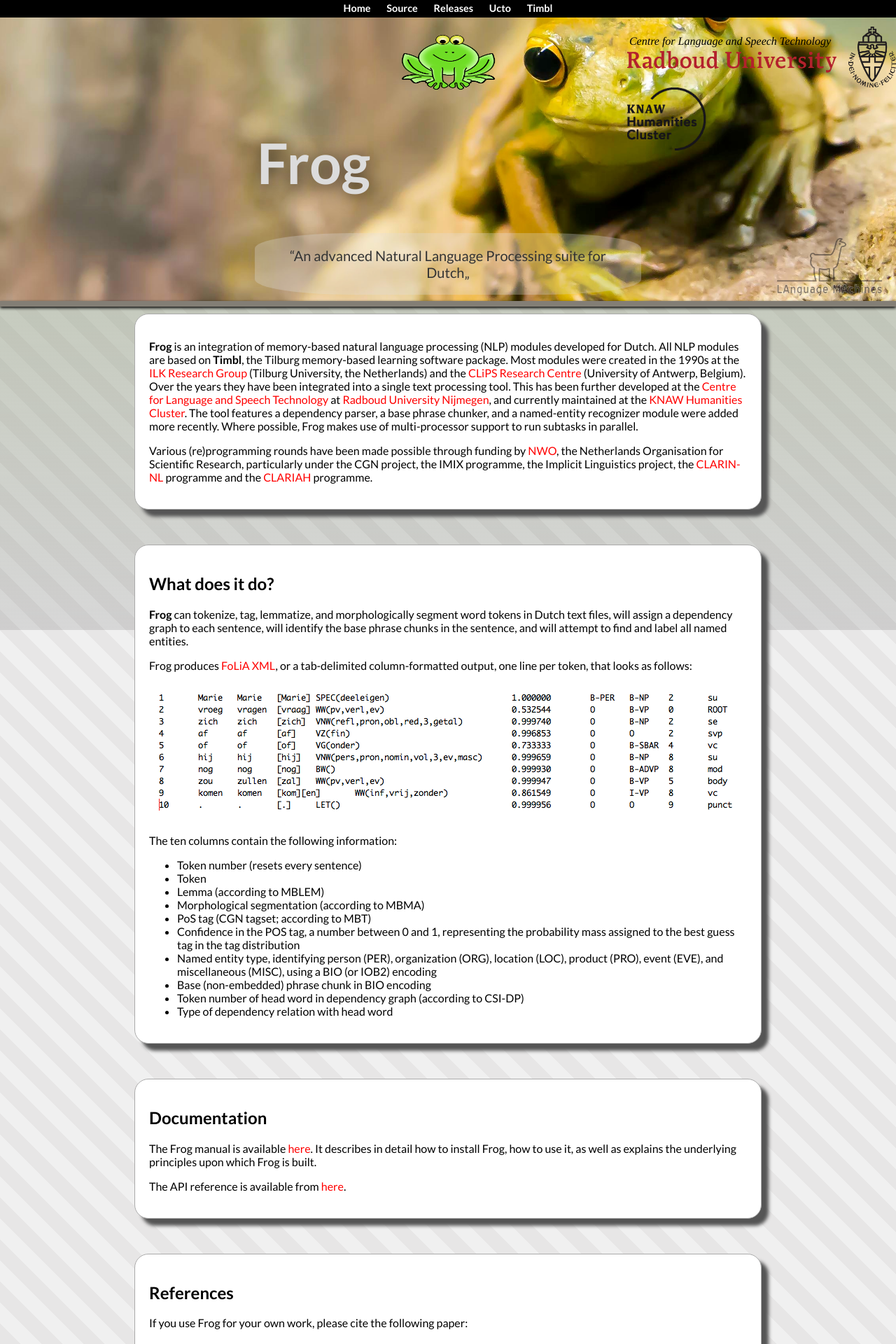
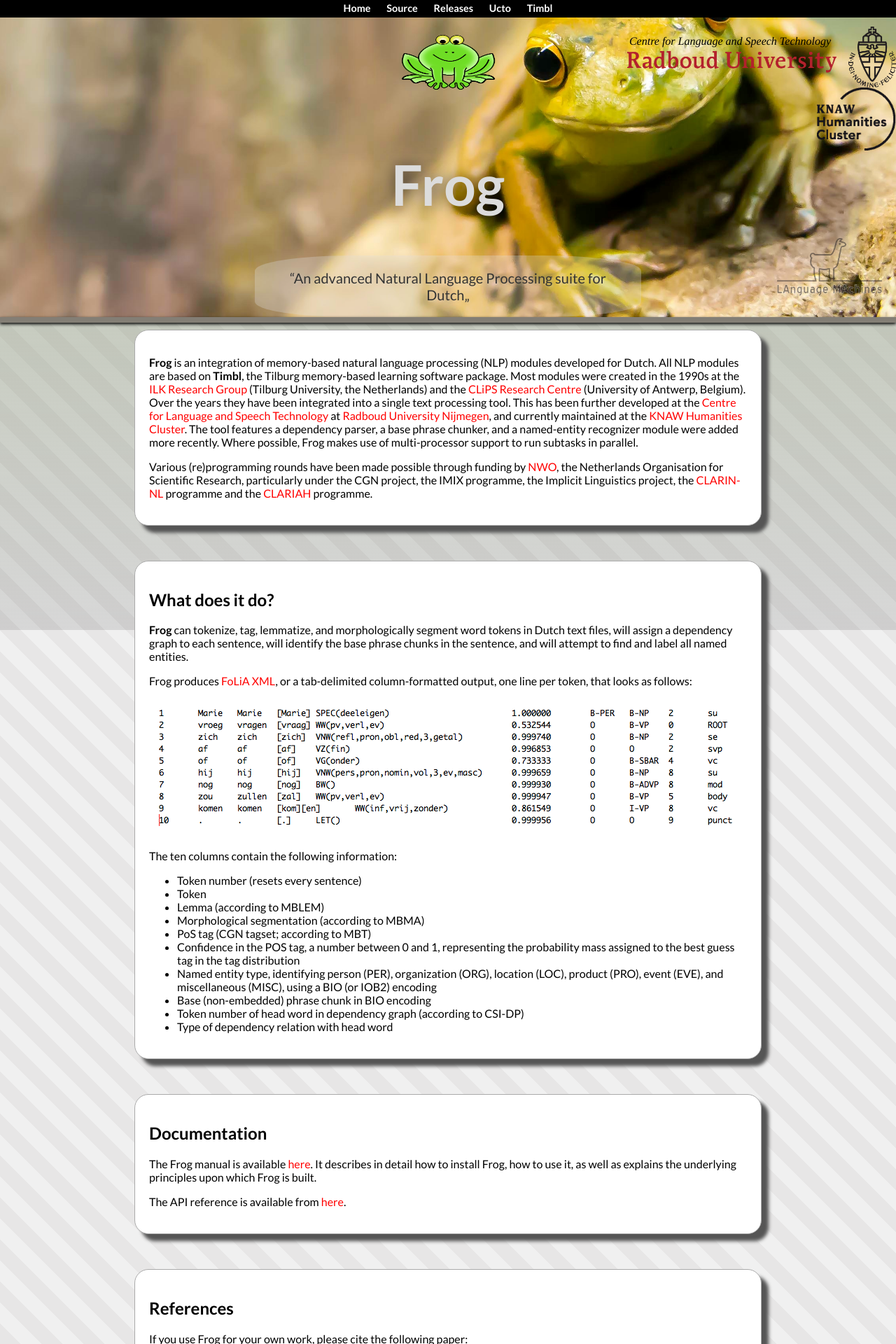
Before and after one commit to LanguageMachines/frog, a Jekyll site: the page built from index.html, in a window 1280 px wide. Shown: the top 1920 px of the page at 70% size. Built offline with Jekyll 4.4.1, drawn with Linux system fonts in a browser that asks for light colours.

Commit message:
style fix

```diff
--- a/index.html
+++ b/index.html
@@ -115,7 +115,7 @@
 <ol>
 <li>First check if there are up-to-date packages
 included in your distribution's package manager. There are packages for
-<strong>Alpine Linux</strong>, <strong>Arch Linux</strong> (AUR), <strong>macOS</strong> (homebrew), <strong>Debian</strong>,<strong>Ubuntu</strong>.</li>
+<strong>Alpine Linux</strong>, <strong>Arch Linux</strong> (AUR), <strong>macOS</strong> (homebrew), <strong>Debian</strong> and derivates like <strong>Ubuntu</strong>.</li>
 <li>If you're only interested in the Frog Python binding, then a simple <tt>pip install python-frog</tt> suffices.</li>
 <li>If not, we <strong>recommend</strong> you use our docker container via <tt>docker pull proycon/frog</tt>. It includes Frog and all necessary dependencies, and runs on Linux, BSD and
 Mac OS X. It can also run as a <em>virtual machine</em> under any host OS.</li>
--- a/style/lamalayout.css
+++ b/style/lamalayout.css
@@ -77,6 +77,7 @@
 h1#title  {
 	font-size: 500%;
 	font-weight: bold;
+    clear: both;
 }
 
 
@@ -124,6 +125,7 @@
 	height: 90px;
 	min-width: 113px;
 	min-height: 90px;
+    margin-left: auto;
 }
 #lamalogo {
     position: absolute;
```
